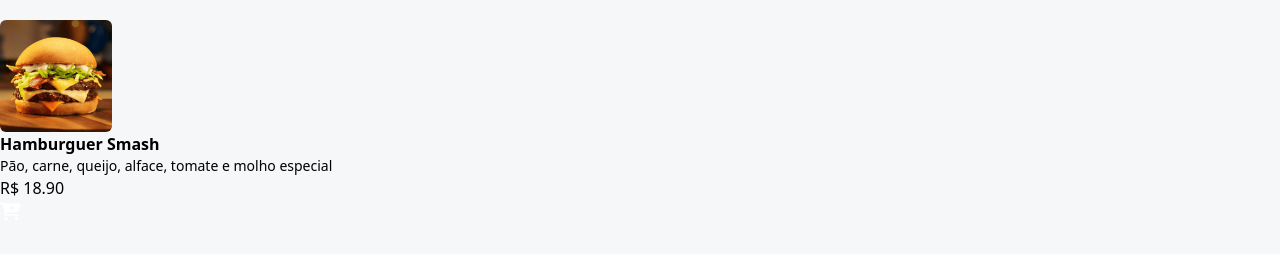
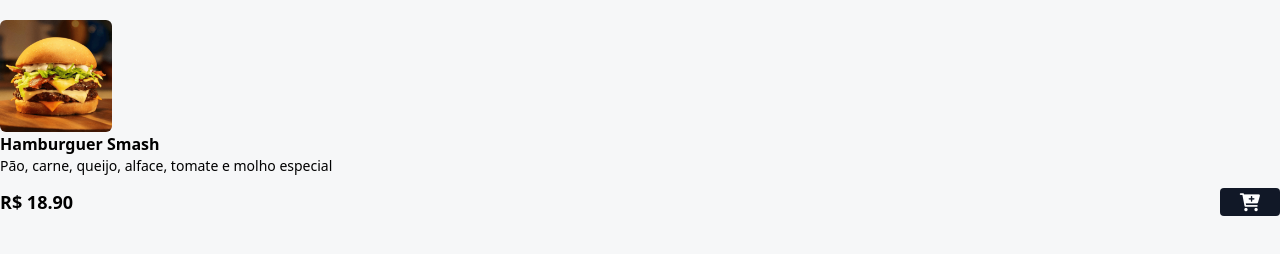
Before and after one commit to nauancastro/NCburguer, a website: page index.html in a window 1280 px wide. Shown: the part 496-750 px from the top of the page. Drawn offline with Linux system fonts and the light colour scheme.

Commit message:
Consertando background no deploy

```diff
--- a/index.html
+++ b/index.html
@@ -4,7 +4,6 @@
     <meta charset="UTF-8" />
     <meta name="viewport" content="width=device-width, initial-scale=1.0" />
 
-    <link rel="stylesheet" href="./styles/output.css" />
     <link
       rel="stylesheet"
       href="https://cdnjs.cloudflare.com/ajax/libs/font-awesome/6.0.0-beta3/css/all.min.css"
@@ -12,6 +11,8 @@
       crossorigin="anonymous"
       referrerpolicy="no-referrer"
     />
+
+    <link rel="stylesheet" href="./styles/output.css" />
 
     <title>NC Burger - O sabor do início</title>
   </head>
@@ -56,9 +57,9 @@
               Pão, carne, queijo, alface, tomate e molho especial
             </p>
 
-            <div>
-              <p>R$ 18.90</p>
-              <button>
+            <div class="flex items-center gap-2 justify-between mt-3">
+              <p class="font-bold text-lg">R$ 18.90</p>
+              <button class="bg-gray-900 px-5 rounded add-to-cart-btn">
                 <i class="fa fa-cart-plus text-lg text-white"></i>
               </button>
             </div>
--- a/tailwind.config.js
+++ b/tailwind.config.js
@@ -4,7 +4,7 @@ module.exports = {
   theme: {
     extend: {
       backgroundImage:{
-        "home": "url('/assets/bg.png')"
+        "home": "url('./assets/bg.png')"
       }
     },
   },
```
Also changed, not shown: styles/output.css.
